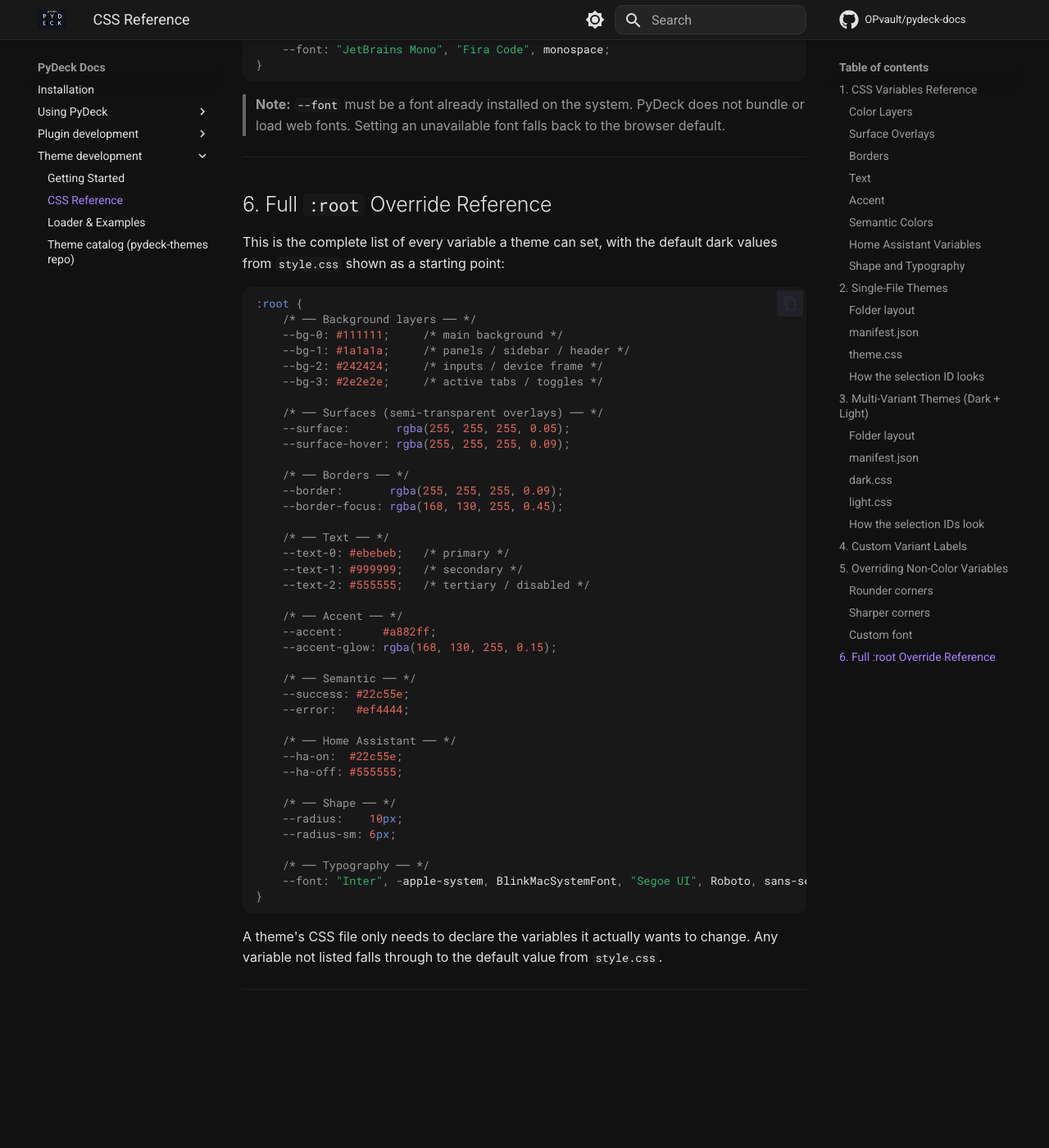
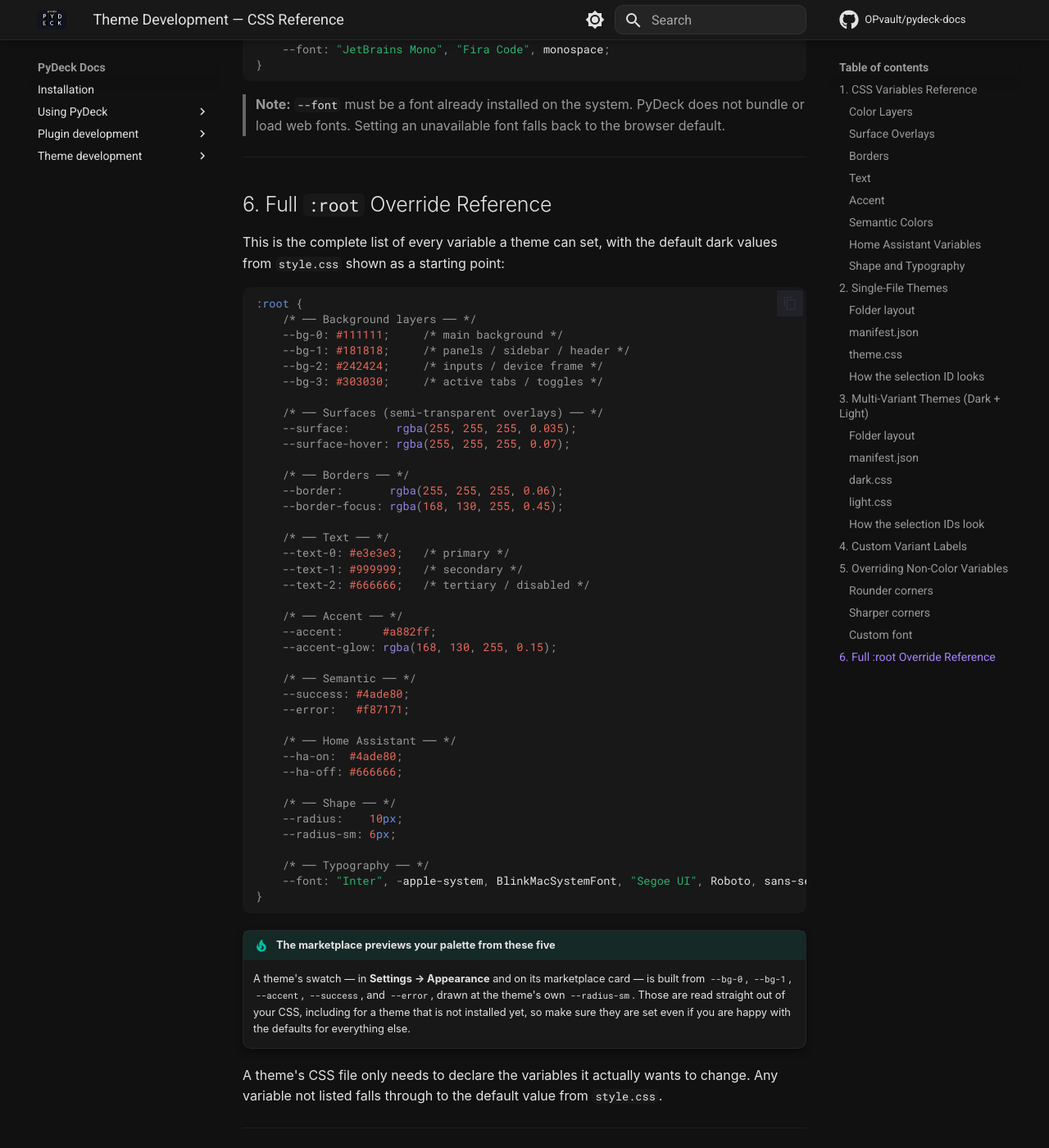
Before and after one commit to OPvault/pydeck-docs, an MkDocs documentation site: the page built from docs/themes/css-reference.md, in a window 1280 px wide and 1400 px high, scrolled down 8042 px. Shown: the whole window at 82% size. Built offline with MkDocs 1.6.1 and Material for MkDocs 9.7.7, drawn with Linux system fonts in a browser that asks for light colours; comment, search, counter and statistics services are not loaded; before the commit the page ends 9273 px from its top, so only the background shows below that; some of the changed text lies outside the part shown.

````diff
--- a/docs/theme-development/css-reference.md
+++ b/docs/themes/css-reference.md
@@ -9,9 +9,9 @@
 | Variable | Purpose | Dark example | Light example |
 |:---|:---|:---|:---|
 | `--bg-0` | Main page/canvas background | `#111111` | `#f0f0f2` |
-| `--bg-1` | Panel / sidebar / header surface | `#1a1a1a` | `#e4e4e8` |
+| `--bg-1` | Panel / sidebar / header surface | `#181818` | `#e4e4e8` |
 | `--bg-2` | Elevated surface (device frame, inputs) | `#242424` | `#d8d8de` |
-| `--bg-3` | Highest surface (active tabs, toggle track) | `#2e2e2e` | `#cacad2` |
+| `--bg-3` | Highest surface (active tabs, toggle track) | `#303030` | `#cacad2` |
 
 Background layers form a depth stack. `--bg-0` is the deepest (furthest back); `--bg-3` is closest to the user.
 
@@ -45,8 +45,8 @@
 
 ```css
 /* Dark */
---border:       rgba(255, 255, 255, 0.1);
---border-focus: rgba(120, 80, 200, 0.5);
+--border:       rgba(255, 255, 255, 0.06);
+--border-focus: rgba(168, 130, 255, 0.45);
 
 /* Light */
 --border:       rgba(0, 0, 0, 0.1);
@@ -63,9 +63,9 @@
 
 ```css
 /* Dark */
---text-0: #ebebeb;
+--text-0: #e3e3e3;
 --text-1: #999999;
---text-2: #555555;
+--text-2: #666666;
 
 /* Light */
 --text-0: #1a1a1c;
@@ -365,34 +365,34 @@
 :root {
     /* ── Background layers ── */
     --bg-0: #111111;     /* main background */
-    --bg-1: #1a1a1a;     /* panels / sidebar / header */
+    --bg-1: #181818;     /* panels / sidebar / header */
     --bg-2: #242424;     /* inputs / device frame */
-    --bg-3: #2e2e2e;     /* active tabs / toggles */
+    --bg-3: #303030;     /* active tabs / toggles */
 
     /* ── Surfaces (semi-transparent overlays) ── */
-    --surface:       rgba(255, 255, 255, 0.05);
-    --surface-hover: rgba(255, 255, 255, 0.09);
+    --surface:       rgba(255, 255, 255, 0.035);
+    --surface-hover: rgba(255, 255, 255, 0.07);
 
     /* ── Borders ── */
-    --border:       rgba(255, 255, 255, 0.09);
+    --border:       rgba(255, 255, 255, 0.06);
     --border-focus: rgba(168, 130, 255, 0.45);
 
     /* ── Text ── */
-    --text-0: #ebebeb;   /* primary */
+    --text-0: #e3e3e3;   /* primary */
     --text-1: #999999;   /* secondary */
-    --text-2: #555555;   /* tertiary / disabled */
+    --text-2: #666666;   /* tertiary / disabled */
 
     /* ── Accent ── */
     --accent:      #a882ff;
     --accent-glow: rgba(168, 130, 255, 0.15);
 
     /* ── Semantic ── */
-    --success: #22c55e;
-    --error:   #ef4444;
+    --success: #4ade80;
+    --error:   #f87171;
 
     /* ── Home Assistant ── */
-    --ha-on:  #22c55e;
-    --ha-off: #555555;
+    --ha-on:  #4ade80;
+    --ha-off: #666666;
 
     /* ── Shape ── */
     --radius:    10px;
@@ -403,6 +403,13 @@
 }
 ```
 
+!!! tip "The marketplace previews your palette from these five"
+    A theme's swatch — in **Settings → Appearance** and on its marketplace card — is
+    built from `--bg-0`, `--bg-1`, `--accent`, `--success`, and `--error`, drawn at the
+    theme's own `--radius-sm`. Those are read straight out of your CSS, including for a
+    theme that is not installed yet, so make sure they are set even if you are happy with
+    the defaults for everything else.
+
 A theme's CSS file only needs to declare the variables it actually wants to change. Any variable not listed falls through to the default value from `style.css`.
 
 ---
````
Also changed, not shown: docs/themes/getting-started.md (renamed from docs/theme-development/getting-started.md, +13 -5 lines), docs/themes/publishing.md (renamed from docs/theme-development/marketplace-catalog.md, +28 -6 lines), docs/themes/examples.md (renamed from docs/theme-development/loader-examples.md).
